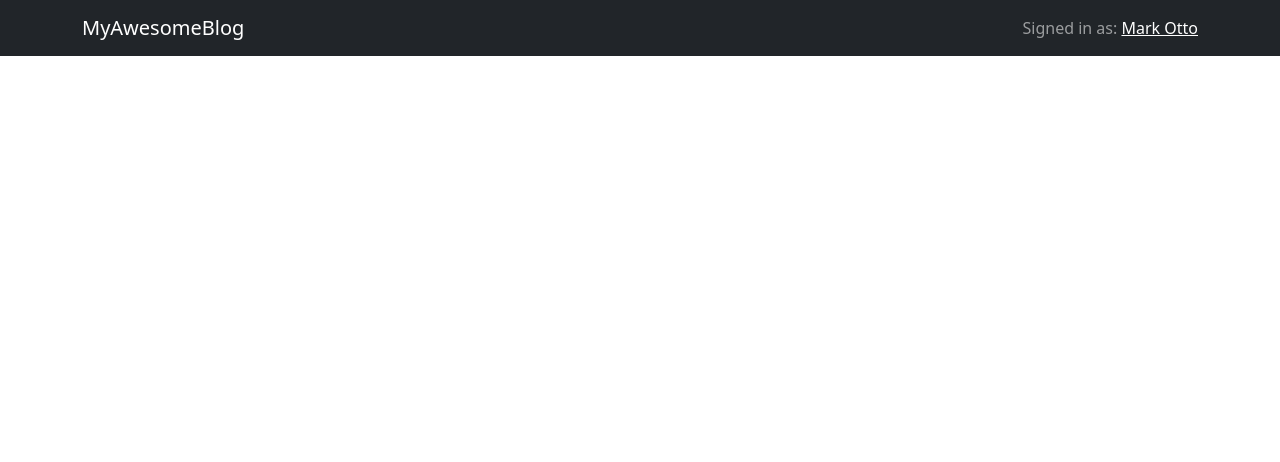
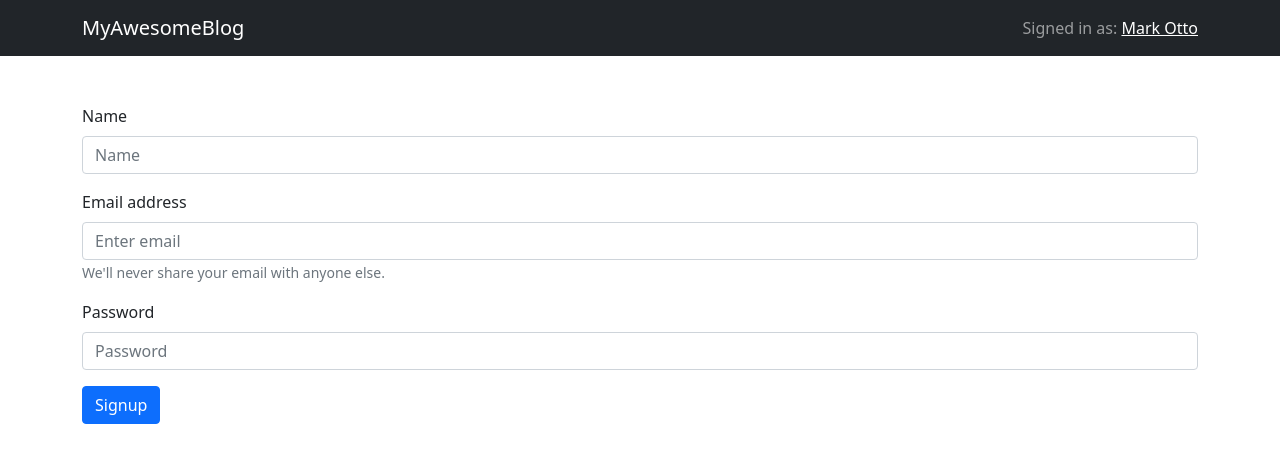
Before and after one commit to dev-ruchi/blog-frontend, a React (Vite) app: page /sign-up in a window 1280 px wide. Shown: the top 462 px of the page. Built offline with nearby package versions, Linux system fonts and the light colour scheme.

Commit message:
redirect at homepage at signup/login

```diff
--- a/src/main.jsx
+++ b/src/main.jsx
@@ -5,6 +5,8 @@ import './index.css'
 import "bootstrap/dist/css/bootstrap.min.css"
 import PostList from './pages/PostList'
 import PostView from './pages/PostView'
+import Login from './pages/Login'
+import Signup from './pages/Signup'
 import Navbar from './components/Navbar'
 import { Container } from 'react-bootstrap'
 
@@ -16,6 +18,9 @@ ReactDOM.render(
         <Routes>
           <Route path="/" element={<PostList />} />
           <Route path="/posts/:slug" element={<PostView />} />
+          <Route path="/log-in" element={<Login />} />
+          <Route path="/sign-up" element={<Signup />} />
+
         </Routes>
       </BrowserRouter>
     </Container>
--- /dev/null
+++ b/src/pages/Login.jsx
@@ -0,0 +1,54 @@
+import React, { useState } from 'react'
+import { Form, Button } from 'react-bootstrap'
+import { useNavigate } from 'react-router-dom';
+
+function Login() {
+
+  const navigate = useNavigate();
+  const [email, setEmail] = useState("")
+  const [password, setPassword] = useState("")
+
+  function login(event) {
+    event.preventDefault()
+    fetch(`${import.meta.env.VITE_BASE_URL}/auth/log-in`, {
+      method: 'POST',
+      headers: {
+        'Content-Type': 'application/json'
+      },
+      body: JSON.stringify({
+        email,
+        password
+      }),
+    })
+      .then(response => response.json())
+      .then(result => {
+        localStorage.setItem('token', result.token)
+        navigate("/")
+      })
+      .catch(error => console.log('error', error));
+  }
+
+  return (
+    <div>
+      <Form onSubmit={login}>
+        <Form.Group className="mb-3" controlId="formBasicEmail">
+          <Form.Label>Email address</Form.Label>
+          <Form.Control type="email" placeholder="Enter email" value={email} onChange={event => setEmail(event.target.value)} />
+          <Form.Text className="text-muted">
+            We'll never share your email with anyone else.
+          </Form.Text>
+        </Form.Group>
+
+        <Form.Group className="mb-3" controlId="formBasicPassword">
+          <Form.Label>Password</Form.Label>
+          <Form.Control type="password" placeholder="Password" value={password} onChange={event => setPassword(event.target.value)} />
+        </Form.Group>
+        <Button variant="primary" type="submit">
+          Login
+        </Button>
+      </Form>
+    </div>
+  )
+}
+
+export default Login
--- /dev/null
+++ b/src/pages/Signup.jsx
@@ -0,0 +1,62 @@
+import React, { useState } from 'react'
+import { Form, Button } from 'react-bootstrap'
+import { useNavigate } from 'react-router-dom';
+
+function Signup() {
+
+  const navigate = useNavigate();
+  const [name, setName] = useState("")
+  const [email, setEmail] = useState("")
+  const [password, setPassword] = useState("")
+
+
+  function signUp(event) {
+    event.preventDefault()
+    fetch(`${import.meta.env.VITE_BASE_URL}/auth/sign-up`, {
+      method: 'POST',
+      headers: {
+        'Content-Type': 'application/json'
+      },
+      body: JSON.stringify({
+        name,
+        email,
+        password
+      }),
+    })
+      .then(response => response.json())
+      .then(result => {
+        localStorage.setItem('token', result.token)
+        navigate("/")
+      })
+      .catch(error => console.log('error', error));
+  }
+
+  return (
+    <div>
+      <Form onSubmit={signUp}>
+        <Form.Group className="mb-3" controlId="formBasicName">
+          <Form.Label>Name</Form.Label>
+          <Form.Control type="text" placeholder="Name" value={name} onChange={event => setName(event.target.value)} />
+        </Form.Group>
+
+        <Form.Group className="mb-3" controlId="formBasicEmail">
+          <Form.Label>Email address</Form.Label>
+          <Form.Control type="email" placeholder="Enter email" value={email} onChange={event => setEmail(event.target.value)} />
+          <Form.Text className="text-muted">
+            We'll never share your email with anyone else.
+          </Form.Text>
+        </Form.Group>
+
+        <Form.Group className="mb-3" controlId="formBasicPassword">
+          <Form.Label>Password</Form.Label>
+          <Form.Control type="password" placeholder="Password" value={password} onChange={event => setPassword(event.target.value)} />
+        </Form.Group>
+        <Button variant="primary" type="submit">
+          Signup
+        </Button>
+      </Form>
+    </div>
+  )
+}
+
+export default Signup
```
